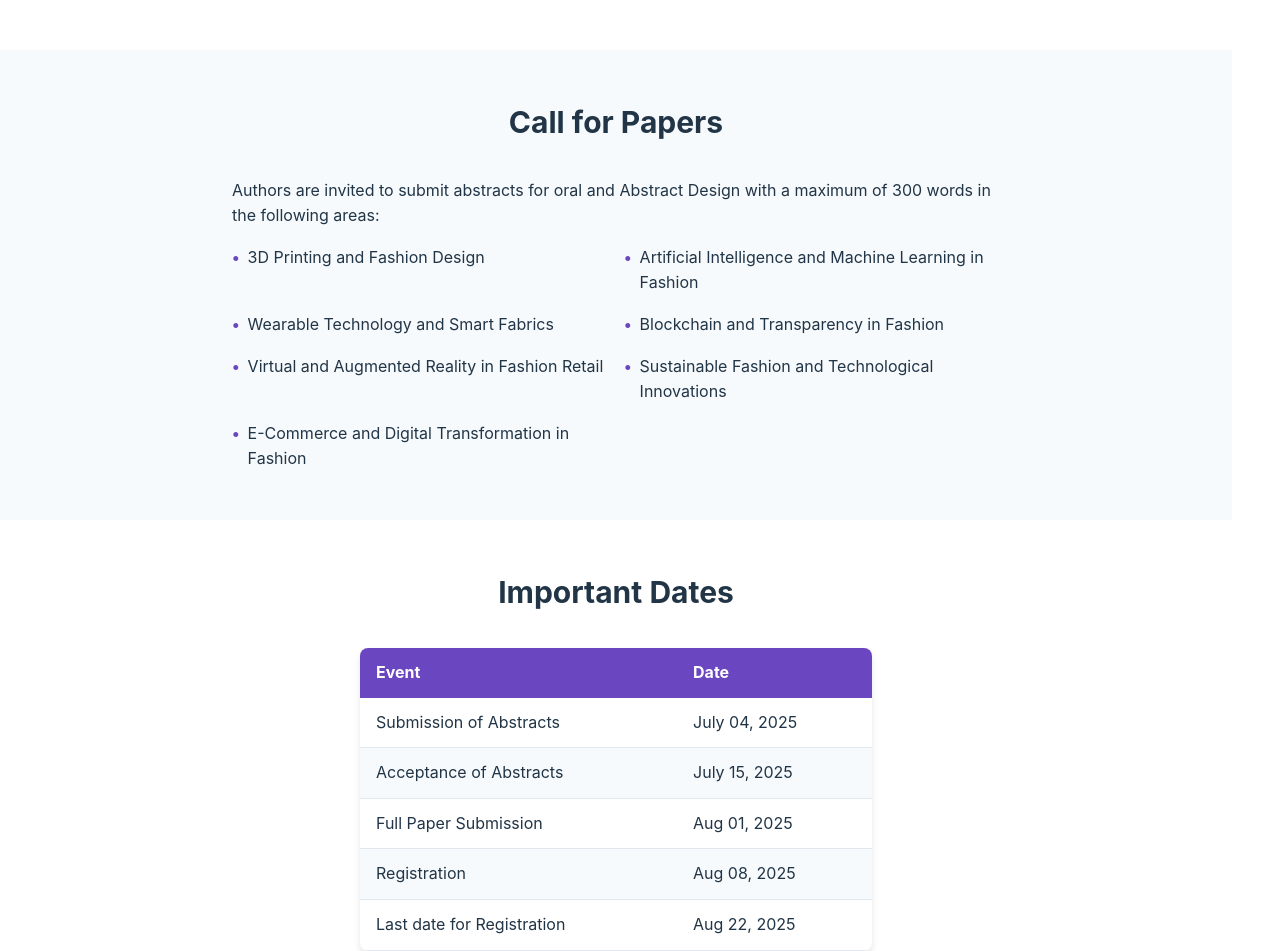
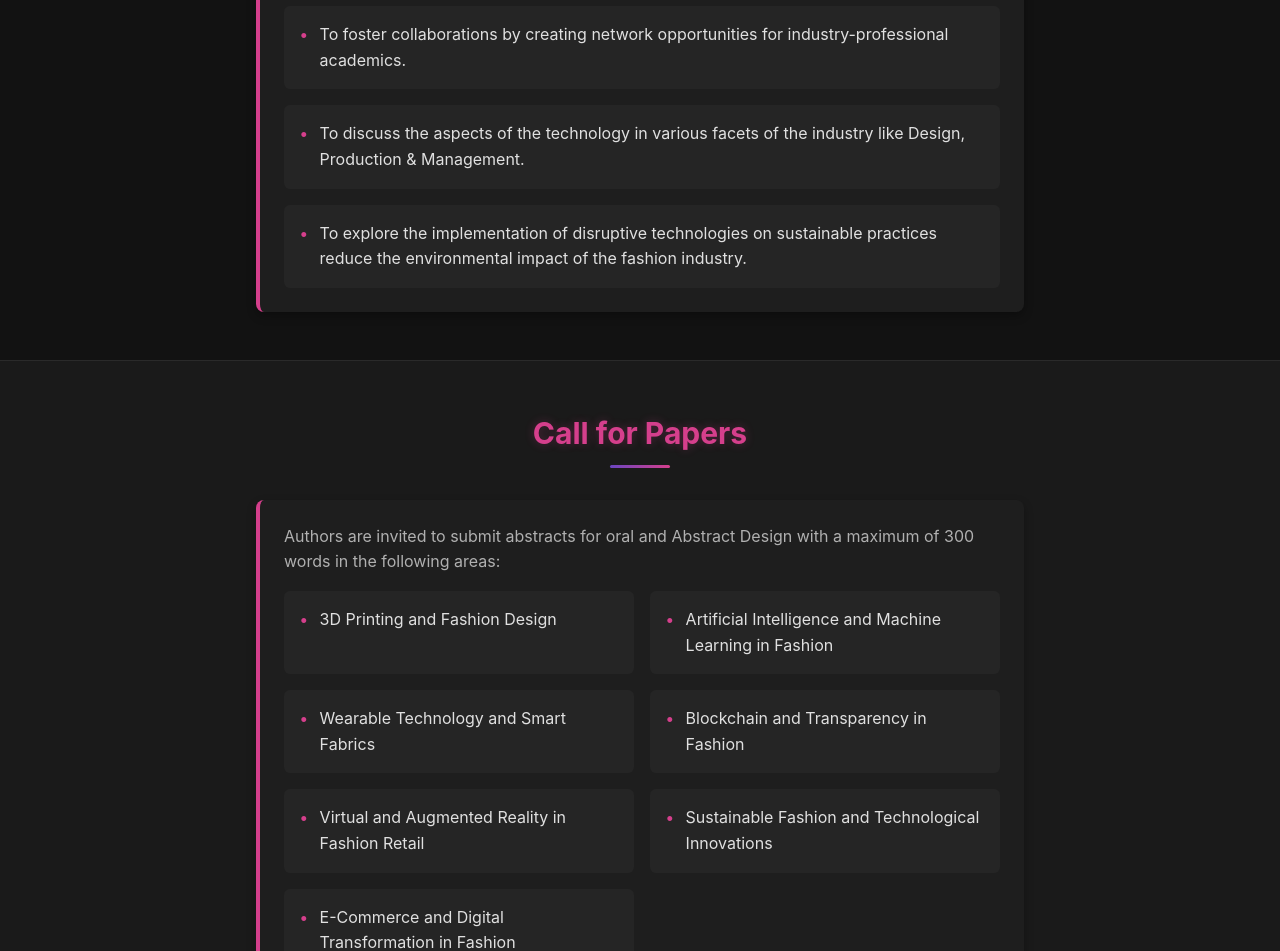
Before and after one commit to Shananthika13/Conference_web, a React (Vite) app: page / in a window 1280 px wide. Shown: the part 1665-2616 px from the top of the page. Built offline with nearby package versions, Linux system fonts and the light colour scheme.

Commit message:
dark_background

```diff
--- a/src/FashionTechConference.css
+++ b/src/FashionTechConference.css
@@ -3,11 +3,14 @@
   margin: 0;
   padding: 0;
   box-sizing: border-box;
+
 }
 
 body {
   font-family: -apple-system, BlinkMacSystemFont, 'Segoe UI', Roboto, Oxygen, Ubuntu, Cantarell, 'Open Sans', 'Helvetica Neue', sans-serif;
   line-height: 1.6;
+  background-color: #121212;
+  color: #e0e0e0;
 }
 
 .container {
@@ -17,7 +20,7 @@ body {
   padding: 0 1rem;
 }
 
-/* Navigation */
+/* Navigation - Kept as requested */
 .nav-bar {
   background: linear-gradient(to right, #6b46c1, #d53f8c);
   color: white;
@@ -57,12 +60,14 @@ body {
   cursor: pointer;
 }
 
-/* Hero Section */
+/* Hero Section - Kept as requested */
 .hero-section {
   background: linear-gradient(to right, #6b46c1, #d53f8c);
   color: white;
   padding: 4rem 1rem;
   text-align: center;
+  width: 100vw;
+
 }
 
 .hero-title {
@@ -96,28 +101,34 @@ body {
   border: none;
   color: white;
   cursor: pointer;
-  transition: background-color 0.3s;
+  transition: all 0.3s ease;
 }
 
+/* Updated Button Styles */
 .btn-pink {
   background-color: #d53f8c;
+  box-shadow: 0 0 15px rgba(213, 63, 140, 0.5);
 }
 
 .btn-pink:hover {
   background-color: #c3397d;
+  box-shadow: 0 0 20px rgba(213, 63, 140, 0.7);
 }
 
 .btn-purple {
   background-color: #6b46c1;
+  box-shadow: 0 0 15px rgba(107, 70, 193, 0.5);
 }
 
 .btn-purple:hover {
   background-color: #5a37a3;
+  box-shadow: 0 0 20px rgba(107, 70, 193, 0.7);
 }
 
-/* Section Styles */
+/* Section Styles - Updated for dark theme */
 .section {
   padding: 3rem 1rem;
+  border-bottom: 1px solid #2a2a2a;
 }
 
 .section-title {
@@ -125,10 +136,13 @@ body {
   font-weight: bold;
   text-align: center;
   margin-bottom: 2rem;
+  color: #d53f8c;
+  text-shadow: 0 0 10px rgba(213, 63, 140, 0.3);
 }
 
+/* Updated background for alternating sections */
 .bg-gray {
-  background-color: #f7fafc;
+  background-color: #1a1a1a;
 }
 
 /* About Section */
@@ -141,16 +155,23 @@ body {
   font-size: 1.25rem;
   font-weight: bold;
   margin-bottom: 1rem;
+  color: #6b46c1;
 }
 
 .text-content {
   margin-bottom: 1rem;
+  color: #b0b0b0;
 }
 
 /* Theme Content */
 .theme-content, .objectives-content, .papers-content {
   max-width: 48rem;
   margin: 0 auto;
+  padding: 1.5rem;
+  background-color: #1e1e1e;
+  border-radius: 0.5rem;
+  box-shadow: 0 4px 10px rgba(0, 0, 0, 0.3);
+  border-left: 4px solid #d53f8c;
 }
 
 /* Objectives List */
@@ -163,12 +184,21 @@ body {
 .objective-item, .paper-item {
   display: flex;
   align-items: flex-start;
+  background-color: #252525;
+  padding: 1rem;
+  border-radius: 0.375rem;
+  transition: all 0.3s ease;
+}
+
+.objective-item:hover, .paper-item:hover {
+  transform: translateX(5px);
+  box-shadow: 0 0 10px rgba(107, 70, 193, 0.3);
 }
 
 .bullet {
-  color: #6b46c1;
+  color: #d53f8c;
   font-weight: bold;
-  margin-right: 0.5rem;
+  margin-right: 0.75rem;
 }
 
 /* Papers List */
@@ -181,10 +211,11 @@ body {
 .dates-table-container, .registration-table-container, .sponsor-table-container {
   max-width: 32rem;
   margin: 0 auto;
-  background-color: white;
+  background-color: #1e1e1e;
   border-radius: 0.5rem;
-  box-shadow: 0 4px 6px rgba(0, 0, 0, 0.1);
+  box-shadow: 0 4px 15px rgba(0, 0, 0, 0.3);
   overflow: hidden;
+  border: 1px solid #2a2a2a;
 }
 
 .registration-table-container {
@@ -197,7 +228,7 @@ body {
 }
 
 .table-header {
-  background-color: #6b46c1;
+  background: linear-gradient(to right, #6b46c1, #d53f8c);
   color: white;
 }
 
@@ -207,7 +238,12 @@ body {
 }
 
 .table-row {
-  border-bottom: 1px solid #e2e8f0;
+  border-bottom: 1px solid #2a2a2a;
+  transition: background-color 0.2s ease;
+}
+
+.table-row:hover {
+  background-color: #252525;
 }
 
 .table-row td {
@@ -215,17 +251,18 @@ body {
 }
 
 .alt-row {
-  background-color: #f7fafc;
+  background-color: #181818;
 }
 
 .registration-note {
   padding: 1rem;
-  background-color: #f7fafc;
-  border-top: 1px solid #e2e8f0;
+  background-color: #252525;
+  border-top: 1px solid #2a2a2a;
 }
 
 .note-title {
   font-weight: 600;
+  color: #d53f8c;
 }
 
 /* Contact */
@@ -235,10 +272,11 @@ body {
 }
 
 .contact-card {
-  background-color: white;
+  background-color: #1e1e1e;
   border-radius: 0.5rem;
-  box-shadow: 0 4px 6px rgba(0, 0, 0, 0.1);
+  box-shadow: 0 4px 15px rgba(0, 0, 0, 0.3);
   padding: 1.5rem;
+  border-top: 4px solid #6b46c1;
 }
 
 .contact-info {
@@ -247,20 +285,24 @@ body {
 
 .committee-info {
   margin-top: 1.5rem;
+  padding-top: 1rem;
+  border-top: 1px solid #2a2a2a;
 }
 
 .committee-title {
   font-size: 1.25rem;
   font-weight: bold;
   margin-bottom: 0.75rem;
+  color: #d53f8c;
 }
 
-/* Footer */
+/* Footer - Enhanced for dark theme */
 .footer {
-  background-color: #44337a;
+  background: linear-gradient(to right, #44337a, #701a43);
   color: white;
   padding: 2rem 1rem;
   text-align: center;
+  box-shadow: 0 -4px 20px rgba(0, 0, 0, 0.5);
 }
 
 .footer-text {
@@ -271,14 +313,18 @@ body {
   font-size: 1.125rem;
   font-weight: bold;
   margin-bottom: 0.25rem;
+  color: #fbd5e3;
 }
 
 .footer-college {
   margin-bottom: 1rem;
+  color: #e0e0e0;
 }
 
 .footer-copyright {
   margin-top: 1.5rem;
+  font-size: 0.875rem;
+  color: rgba(255, 255, 255, 0.7);
 }
 
 /* Media Queries */
@@ -312,3 +358,24 @@ body {
     display: none;
   }
 }
+
+/* Add subtle animations and glow effects */
+@keyframes subtle-glow {
+  0% { box-shadow: 0 0 5px rgba(107, 70, 193, 0.2); }
+  50% { box-shadow: 0 0 15px rgba(213, 63, 140, 0.3); }
+  100% { box-shadow: 0 0 5px rgba(107, 70, 193, 0.2); }
+}
+
+.section-title, .subsection-title {
+  position: relative;
+}
+
+.section-title::after {
+  content: '';
+  display: block;
+  width: 60px;
+  height: 3px;
+  background: linear-gradient(to right, #6b46c1, #d53f8c);
+  margin: 0.5rem auto 0;
+  border-radius: 3px;
+}
```
